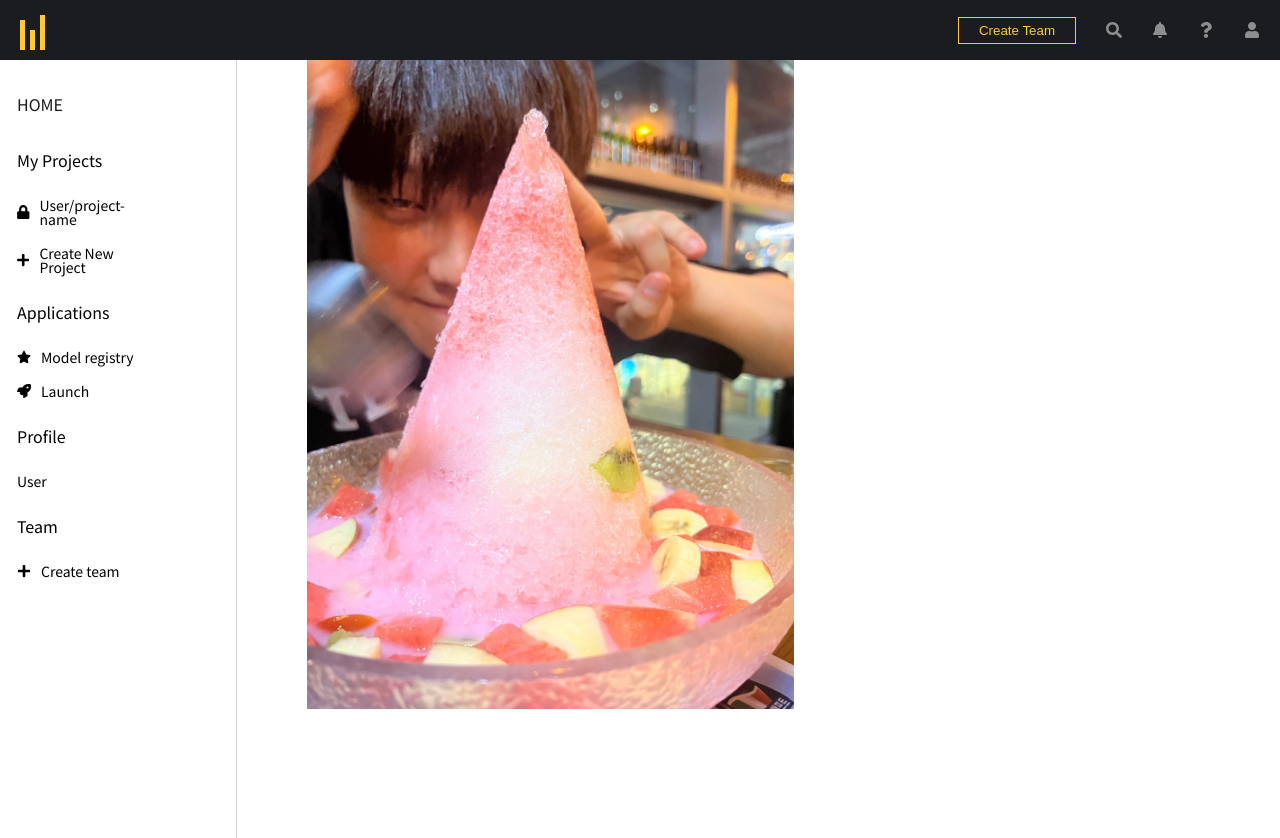
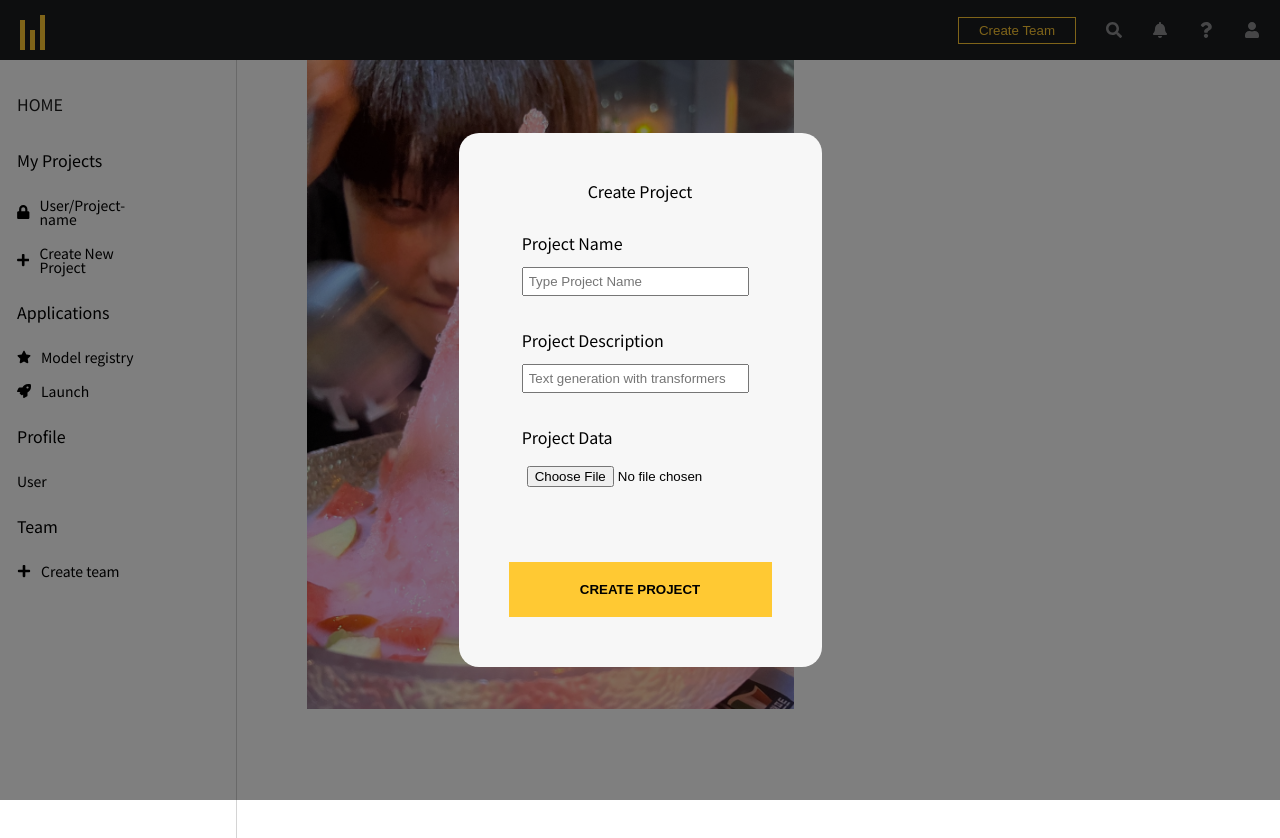
Before and after one commit to aromad17/data_web, a Next.js app: page / in a window 1280 px wide. Shown: the top 838 px of the page. Built offline with nearby package versions, Linux system fonts and the light colour scheme.

Commit message:
서버에 데이터 올리기

```diff
--- a/package.json
+++ b/package.json
@@ -9,6 +9,7 @@
     "lint": "next lint"
   },
   "dependencies": {
+    "axios": "^1.6.2",
     "next": "14.0.4",
     "react": "^18",
     "react-dom": "^18",
--- /dev/null
+++ b/pages/api/axios.tsx
@@ -0,0 +1,7 @@
+import axios from "axios";
+
+const instance = axios.create({
+  baseURL: "http://3.36.0.92:9999/analysis ",
+});
+
+export default instance;
--- a/pages/api/hello.ts
+++ /dev/null
@@ -1,13 +0,0 @@
-// Next.js API route support: https://nextjs.org/docs/api-routes/introduction
-import type { NextApiRequest, NextApiResponse } from 'next'
-
-type Data = {
-  name: string
-}
-
-export default function handler(
-  req: NextApiRequest,
-  res: NextApiResponse<Data>
-) {
-  res.status(200).json({ name: 'John Doe' })
-}
--- a/pages/index.tsx
+++ b/pages/index.tsx
@@ -2,9 +2,111 @@ import Image from "next/image";
 import Link from "next/link";
 import styles from "@/styles/Index.module.css";
 import { FaLock, FaStar, FaRocket, FaPlus } from "react-icons/fa";
+import { ChangeEvent, useState } from "react";
+
 export default function Home() {
+  const [createModal, setCreateModal] = useState<boolean>(false);
+  const [projectName, setProjectName] = useState<string>("");
+  const [projectDescription, setProjectDescription] = useState<string>("");
+  const [selectedFile, setSelectedFile]: any = useState(null);
+
+  const onNewProject = () => {
+    setCreateModal(true);
+  };
+
+  const onChangeProjectName = (e: ChangeEvent<HTMLInputElement>) => {
+    const {
+      target: { value },
+    } = e;
+    setProjectName(value);
+    console.log(projectName);
+  };
+
+  const onChangeProjectDescription = (e: ChangeEvent<HTMLInputElement>) => {
+    const {
+      target: { value },
+    } = e;
+    setProjectDescription(value);
+    console.log(projectDescription);
+  };
+
+  const onFileChange = (e: any) => {
+    setSelectedFile(e.target.files[0]);
+    console.log(selectedFile);
+  };
+
+  const onSubmit = async (e: any) => {
+    e.preventDefault();
+
+    try {
+      const formData = new FormData();
+
+      formData.append("projectName", projectName);
+      formData.append("description", projectDescription);
+      formData.append("projectData", selectedFile);
+      const response = await fetch(
+        "http://3.36.0.92:9999/analysis/newProject",
+        {
+          method: "POST",
+          body: formData,
+        }
+      );
+      if (response.ok) {
+        console.log("데이터가 성공적으로 전송되었습니다.");
+      } else {
+        console.error("데이터 전송에 실패했습니다.");
+      }
+    } catch (error) {
+      console.error("데이터 전송 중 오류가 발생했습니다:", error);
+    }
+  };
+
   return (
     <>
+      <div className={styles.create_modal}>
+        <form className={styles.create_form} onSubmit={onSubmit}>
+          <fieldset>
+            <label>Create Project</label>
+            <div>
+              Project Name
+              <input
+                name="project_name"
+                type="text"
+                placeholder="Type Project Name"
+                value={projectName}
+                onChange={onChangeProjectName}
+                required
+              />
+            </div>
+
+            <div>
+              Project Description
+              <input
+                name="project_description"
+                type="text"
+                placeholder="Text generation with transformers"
+                value={projectDescription}
+                onChange={onChangeProjectDescription}
+              />
+            </div>
+            <div>
+              Project Data
+              <input
+                name="project_data"
+                type="file"
+                placeholder="Upload your Data File"
+                required
+                onChange={onFileChange} // 파일 선택 시 실행될 함수
+              />
+            </div>
+            <input
+              type="submit"
+              value="Create Project"
+              className={styles.submit_btn}
+            />
+          </fieldset>
+        </form>
+      </div>
       <div className={styles.nav_wrap}>
         <Link legacyBehavior href="/">
           <a className={styles.to_home}>HOME</a>
@@ -13,9 +115,9 @@ export default function Home() {
           <dt>My Projects</dt>
           <dd>
             <FaLock style={{ marginRight: "10px" }} />
-            User/project-name
+            User/Project-name
           </dd>
-          <dd>
+          <dd onClick={onNewProject}>
             <FaPlus style={{ marginRight: "10px" }} />
             Create New Project
           </dd>
--- a/styles/Index.module.css
+++ b/styles/Index.module.css
@@ -38,3 +38,51 @@
   font-size: 14px;
   cursor: pointer;
 }
+
+.create_modal {
+  position: fixed;
+  display: flex;
+  justify-content: center;
+  align-items: center;
+  width: 100%;
+  height: 100%;
+  background-color: rgba(0, 0, 0, 0.5);
+}
+
+.create_form {
+  background-color: #f7f7f7;
+  border-radius: 20px;
+  padding: 50px;
+}
+
+.create_form > fieldset {
+  display: flex;
+  flex-direction: column;
+  align-items: center;
+  justify-content: center;
+  gap: 20px;
+  width: 100%;
+  height: 100%;
+}
+
+.create_form > fieldset > div {
+  width: 90%;
+  line-height: 300%;
+}
+
+.create_form > fieldset > div > input {
+  display: block;
+  width: 90%;
+  padding: 5px;
+}
+
+.submit_btn {
+  margin-top: 50px;
+  padding: 20px 0;
+  width: 100%;
+  text-transform: uppercase;
+  background-color: #ffc933;
+  border: none;
+  font-weight: 700;
+  cursor: pointer;
+}
```
Also changed, not shown: 1 other file (tests, documents, lock files or other folders).
